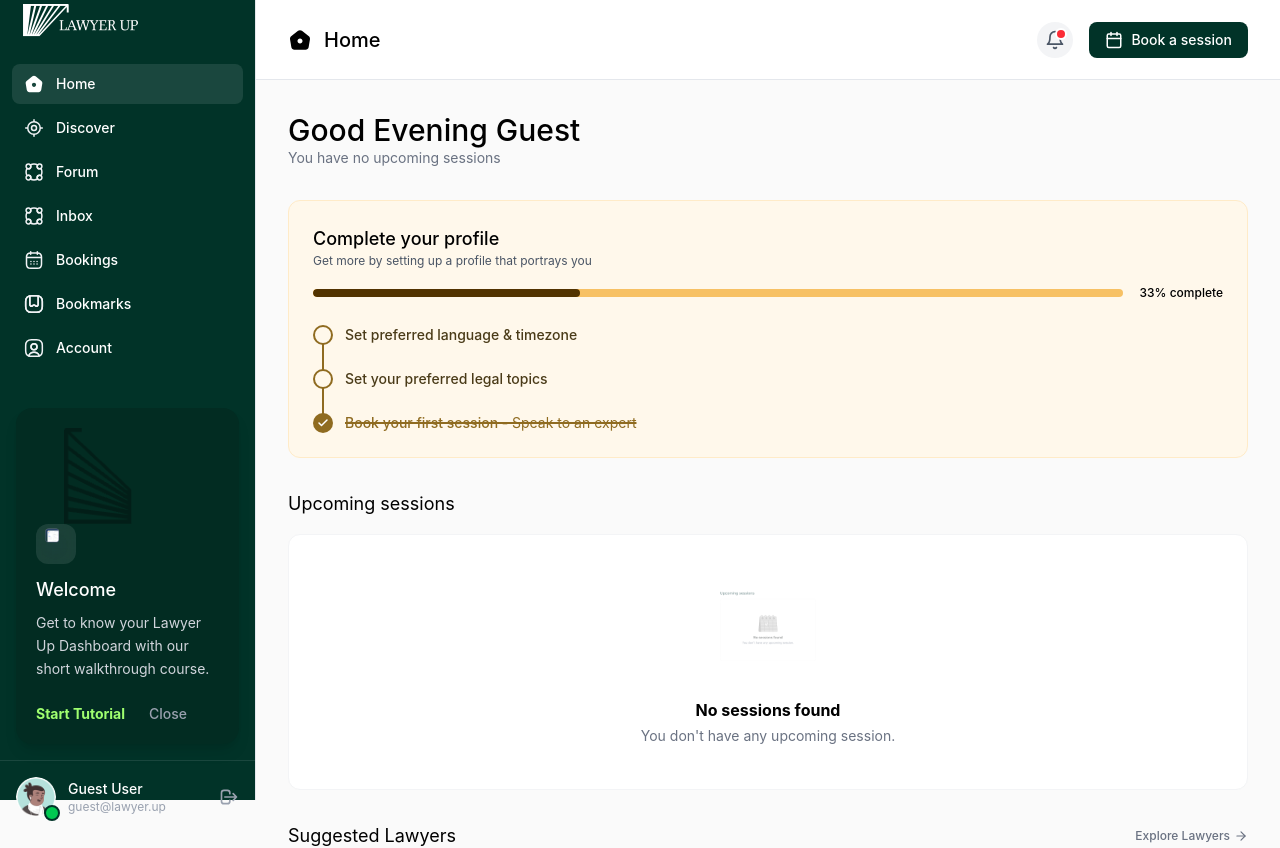
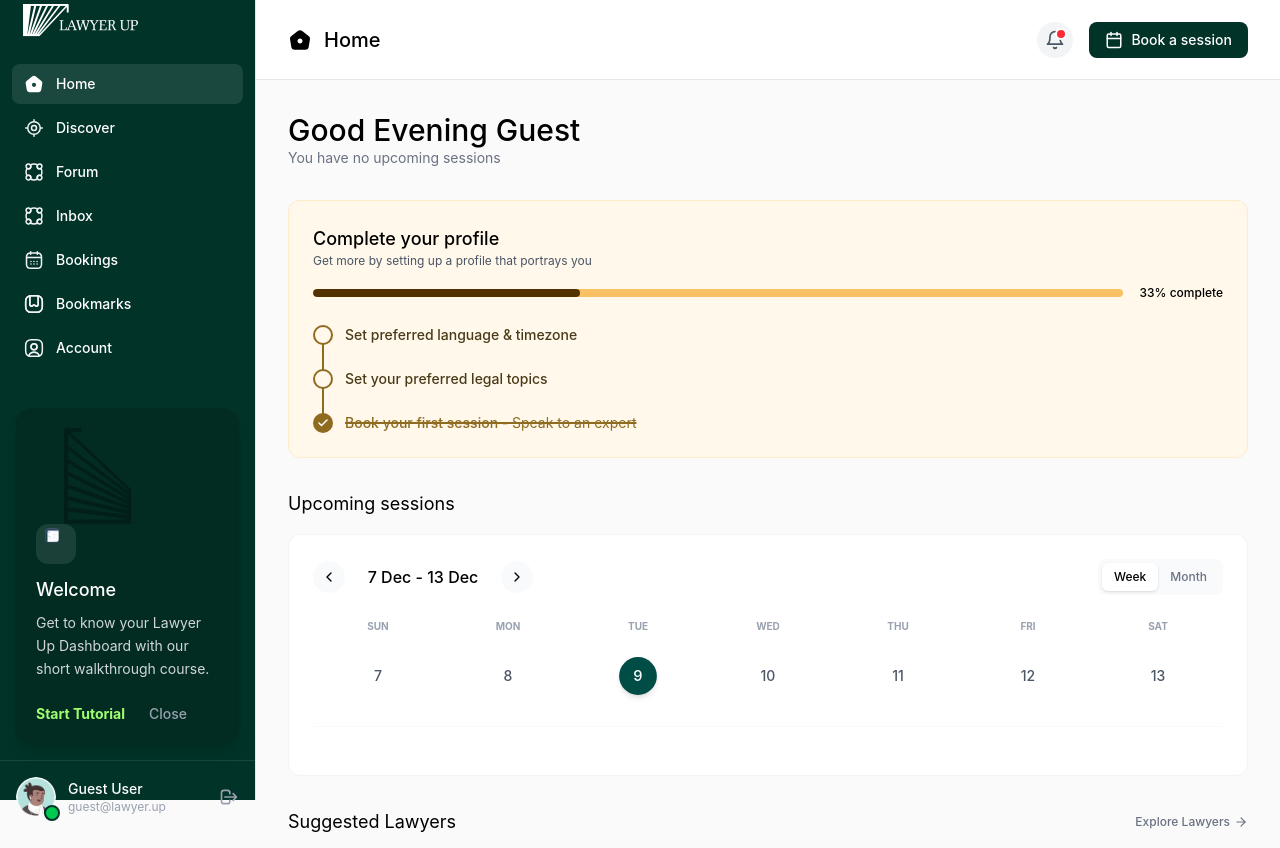
Before and after one commit to edohoeketio-lgtm/LawyerUp, a Next.js app: page /dashboard in a window 1280 px wide. Shown: the top 848 px of the page. Built offline with nearby package versions, Linux system fonts and the light colour scheme.

Commit message:
revert: remove upcoming sessions empty state

```diff
--- a/src/app/dashboard/DashboardClient.tsx
+++ b/src/app/dashboard/DashboardClient.tsx
@@ -251,21 +251,7 @@ export default function DashboardClient() {
                     )}
                 </div>
 
-                {!nextBooking ? (
-                    // Empty State
-                    <div className="flex h-64 flex-col items-center justify-center rounded-xl border border-gray-100 bg-white p-6 text-center">
-                        <div className="relative mb-4 h-24 w-24 opacity-50">
-                            <img
-                                src="/icons/empty-sessions.png"
-                                alt="No sessions"
-                                className="object-contain h-full w-full"
-                            />
-                        </div>
-                        <h4 className="mb-1 text-base font-bold text-black mt-2">No sessions found</h4>
-                        <p className="text-sm text-gray-500">You don&apos;t have any upcoming session.</p>
-                    </div>
-                ) : (
-                    // Interactive Calendar (Existing)
+                {/* Interactive Calendar (Existing) */}
                 <div className="rounded-xl border border-gray-100 bg-white p-6 transition-all duration-300">
                     <div className="mb-6 flex items-center justify-between text-black">
                         <div className="flex items-center gap-2">
@@ -376,7 +362,6 @@ export default function DashboardClient() {
                         )}
                     </div>
                 </div>
-                )}
             </div>
 
             {/* Suggested Lawyers */}
```
Lines whose indentation alone changed are shown as unchanged.
